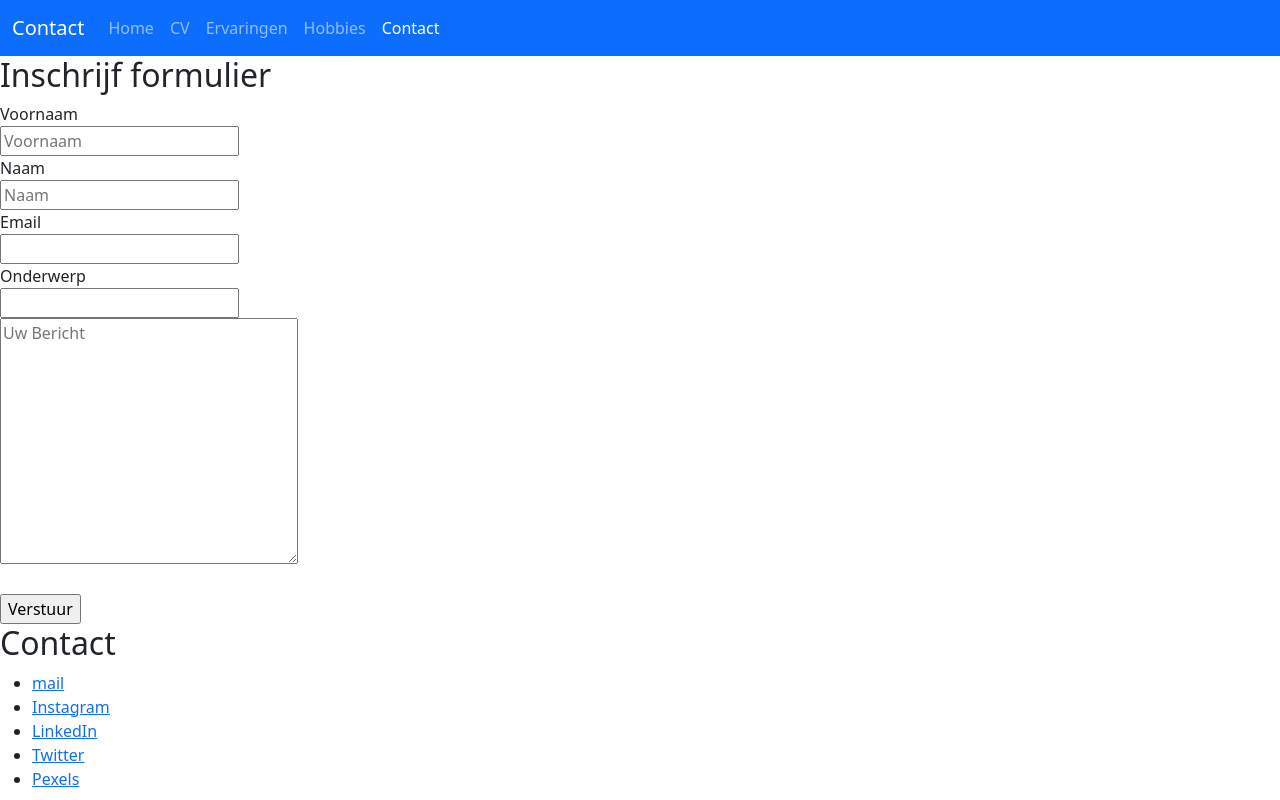
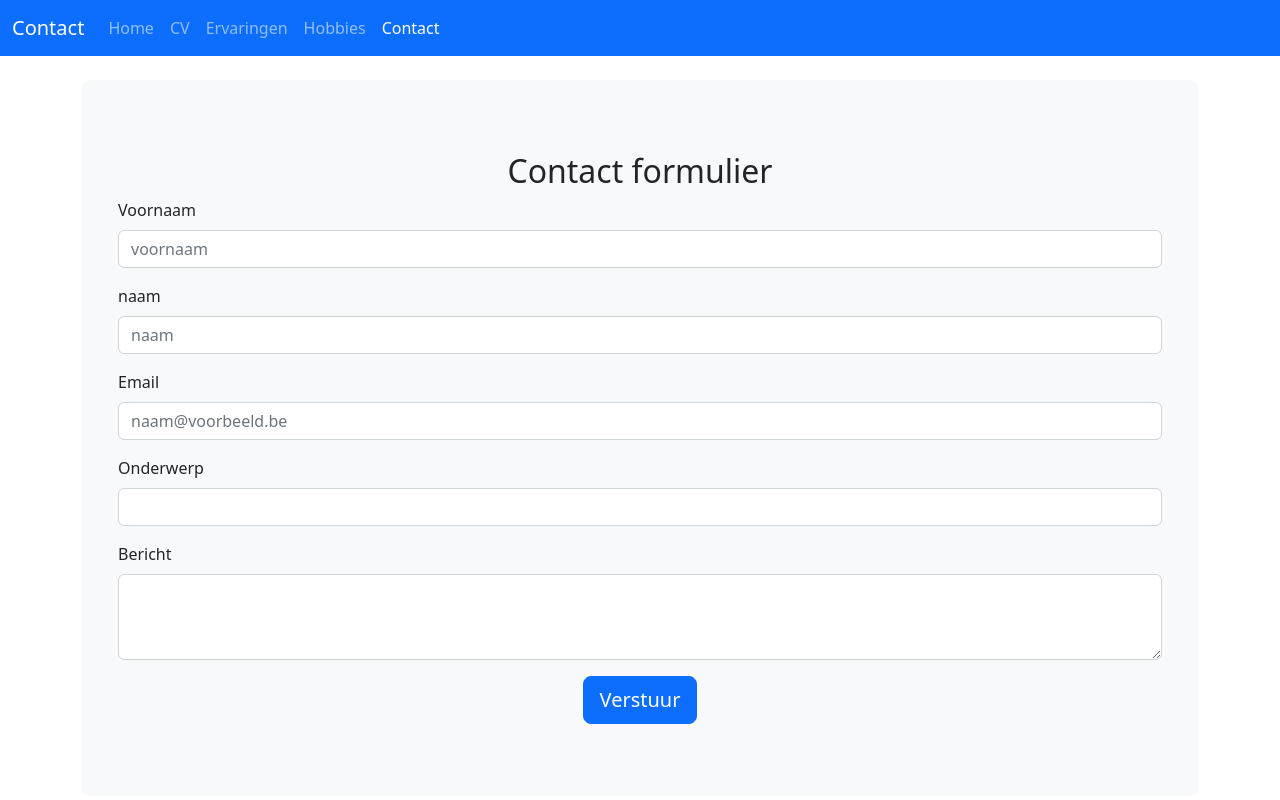
Before and after one commit to BerrieK32/Portfolio-website, a plain HTML site: page contact.html in a window 1280 px wide. Shown: the top 800 px of the page. Drawn offline with nearby package versions, Linux system fonts and the light colour scheme.

Commit message:
Nieuw contact formulier aangemaakt

```diff
--- a/contact.html
+++ b/contact.html
@@ -26,7 +26,8 @@
     <title>Portfolio-Contact</title>
   </head>
   <body>
-    <div class="main">
+    <main>
+      <!--Navbar-->
       <nav class="navbar navbar-expand-lg navbar-dark bg-primary">
         <div class="container-fluid">
           <a class="navbar-brand">Contact</a>
@@ -64,42 +65,68 @@
           </div>
         </div>
       </nav>
+      <div class="container">
         <div class="content">
-        <h2>Inschrijf formulier</h2>
+          <!--Formulier-->
+          <div class="p-4 my-4 bg-light rounded-3">
+            <div class="container-fluid py-5">
               <form action="#" method="post">
-          <div>
-            <label for="IPsurname">Voornaam</label><br />
+                <h2 class="text-center">Contact formulier</h2>
+                <!--Voornaam-->
+                <div class="mb-3">
+                  <label for="IPsurname" class="form-label">Voornaam</label>
                   <input
                     type="text"
-              name="IPsurname"
+                    class="form-control"
                     id="IPsurname"
-              placeholder="Voornaam"
+                    placeholder="voornaam"
                   />
                 </div>
-          <div>
-            <label for="IPname">Naam</label><br />
-            <input type="text" name="IPname" id="IPname" placeholder="Naam" />
+                <!--Naam-->
+                <div class="mb-3">
+                  <label for="IPname" class="form-label">naam</label>
+                  <input
+                    type="text"
+                    class="form-control"
+                    id="IPname"
+                    placeholder="naam"
+                  />
                 </div>
-          <div>
-            <label for="IPmail">Email</label><br />
-            <input type="text" name="IPmail" id="IPmail" />
+                <!--Email-->
+                <div class="mb-3">
+                  <label for="IPmail" class="form-label">Email</label>
+                  <input
+                    type="email"
+                    class="form-control"
+                    id="IPmail"
+                    placeholder="naam@voorbeeld.be"
+                  />
                 </div>
-          <div>
-            <label for="IPonderwerp">Onderwerp</label><br />
-            <input type="text" name="IPonderwerp" id="IPonderwerp" />
+                <!--Onderwerp bericht-->
+                <div class="mb-3">
+                  <label for="IPsubject" class="form-label">Onderwerp</label>
+                  <input type="text" class="form-control" id="IPsubject" />
                 </div>
-          <div>
+                <!--Tekst bericht-->
+                <div class="mb-3">
+                  <label for="exampleFormControlTextarea1" class="form-label"
+                    >Bericht</label
+                  >
                   <textarea
-              name="IPmessage"
-              id="IPmessage"
-              cols="30"
-              rows="10"
-              placeholder="Uw Bericht"
+                    class="form-control"
+                    id="exampleFormControlTextarea1"
+                    rows="3"
                   ></textarea>
                 </div>
-          <br />
-          <input type="submit" value="Verstuur" />
+                <div class="col-auto text-center">
+                  <button type="submit" class="btn btn-primary btn-lg">
+                    Verstuur
+                  </button>
+                </div>
               </form>
+            </div>
+          </div>
+
           <h2>Contact</h2>
           <ul>
             <li><a href="mailto:r0834599@student.thomasmore.be">mail</a></li>
@@ -159,6 +186,7 @@ class="d-flex flex.wrap justify-content-between align-items-center py-3 my-4 bor
           </ul>
         </footer>
       </div>
+    </main>
     <script
       src="https://cdn.jsdelivr.net/npm/bootstrap@5.2.3/dist/js/bootstrap.bundle.min.js"
       integrity="sha384-kenU1KFdBIe4zVF0s0G1M5b4hcpxyD9F7jL+jjXkk+Q2h455rYXK/7HAuoJl+0I4"
```
Lines whose indentation alone changed are shown as unchanged.
